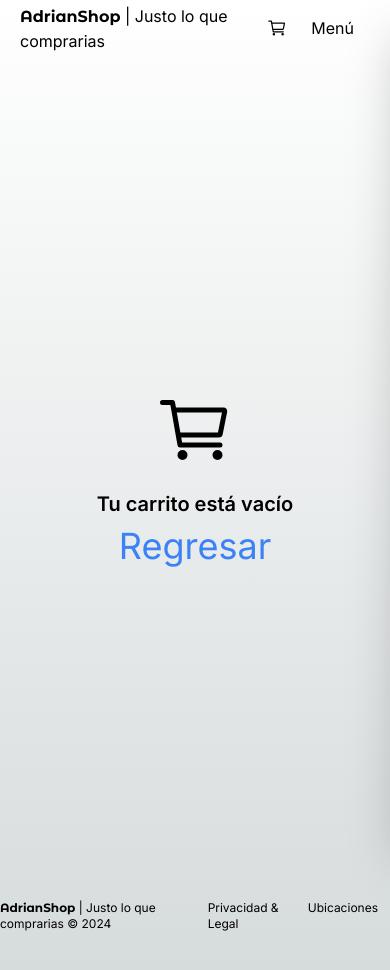
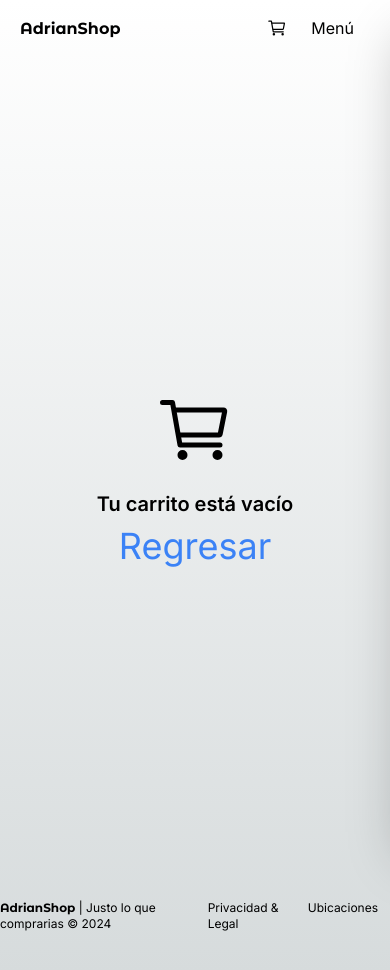
Before and after one commit to elvismarrugo/jlqq, a Next.js app: page /empty in a window 390 px wide. Built offline with nearby package versions, Linux system fonts and the light colour scheme; no server answers.

Commit message:
fix title

```diff
--- a/src/components/ui/top-menu/TopMenu.tsx
+++ b/src/components/ui/top-menu/TopMenu.tsx
@@ -25,7 +25,7 @@ export const TopMenu = () => {
           <span className={`${titleFont.className} antialiased font-bold`}>
             AdrianShop
           </span>
-          <span> | Justo lo que comprarias </span>
+          <span className="hidden md:inline"> | Justo lo que comprarías </span>
         </Link>
       </div>
 
```
